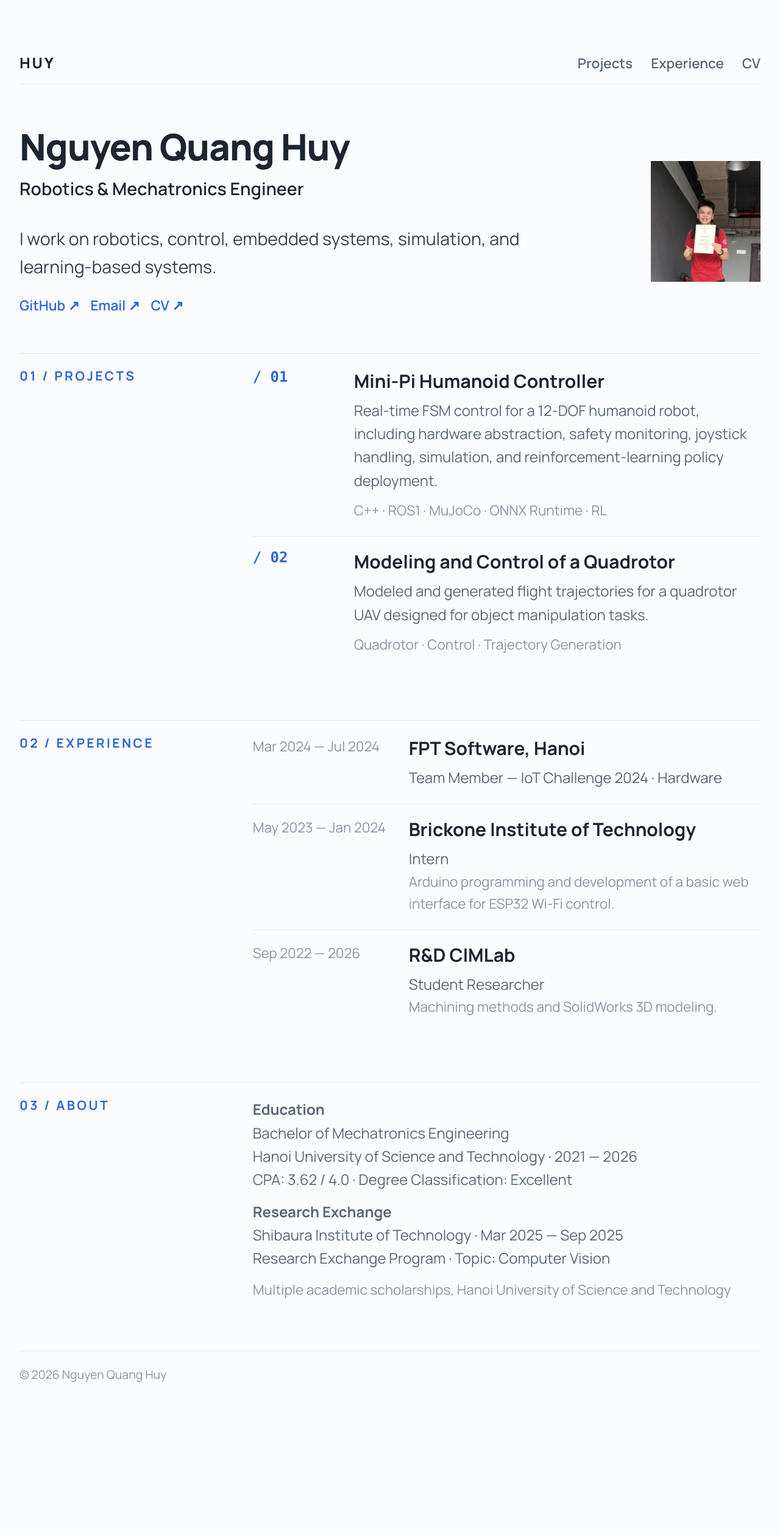
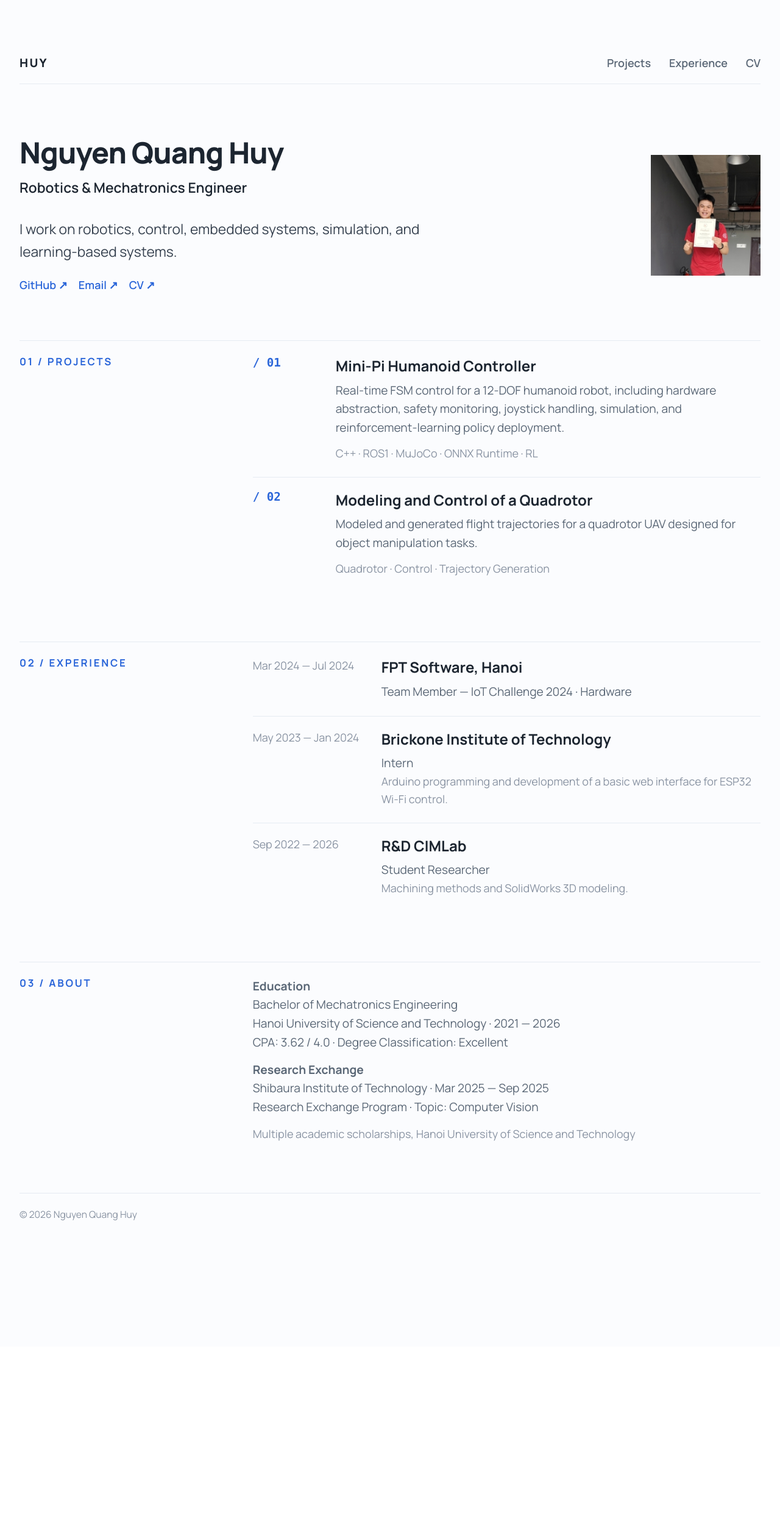
Before and after one commit to huynq03/huynq03.github.io, a Jekyll site: the page built from _pages/about.md, in a window 1280 px wide. Shown: the whole page at 61% size. Built offline with Jekyll 4.4.1, drawn with Linux system fonts in a browser that asks for light colours; after the commit the page ends 2208 px from its top, so only the background shows below that.

Commit message:
reduce portfolio font sizes to 80%

```diff
--- a/assets/css/main.scss
+++ b/assets/css/main.scss
@@ -48,7 +48,7 @@ h1, h2, h3, h4, h5, h6 { font-family: inherit; }
 
 /* One-page portfolio */
 .portfolio-site {
-  background: #fbfcfe; color: #1c2530; font: 24px/1.6 'Manrope', system-ui, sans-serif; -webkit-font-smoothing: antialiased;
+  background: #fbfcfe; color: #1c2530; font: 19.2px/1.6 'Manrope', system-ui, sans-serif; -webkit-font-smoothing: antialiased;
   margin: 0;
   *, *::before, *::after { box-sizing: border-box; }
   a { color: inherit; text-decoration: none; }
@@ -60,36 +60,36 @@ h1, h2, h3, h4, h5, h6 { font-family: inherit; }
 .portfolio-header {
   min-height: 68px; display: flex; align-items: center; justify-content: space-between;
   gap: 20px; border-bottom: 1px solid #e6ebf2;
-  nav { display: flex; flex-wrap: wrap; gap: 10px 30px; font-size: 22.5px; font-weight: 600; color: #5a6776; }
+  nav { display: flex; flex-wrap: wrap; gap: 10px 30px; font-size: 18px; font-weight: 600; color: #5a6776; }
 }
-.portfolio-brand { font-size: 24px; font-weight: 800; letter-spacing: .12em; }
+.portfolio-brand { font-size: 19.2px; font-weight: 800; letter-spacing: .12em; }
 .portfolio-hero {
   min-height: 420px; padding: 70px 0 60px;
   display: grid; grid-template-columns: minmax(0, 1fr) 180px; align-items: center; gap: 60px;
-  h1 { font-size: clamp(45px, 9vw, 60px); line-height: 1.08; letter-spacing: -.02em; font-weight: 800; margin-bottom: 14px; }
-  .portfolio-intro > p:not(.portfolio-role) { max-width: 870px; font-size: 28.5px; line-height: 1.6; margin: 32px 0 22px; color: #36414f; }
+  h1 { font-size: clamp(36px, 7.2vw, 48px); line-height: 1.08; letter-spacing: -.02em; font-weight: 800; margin-bottom: 14px; }
+  .portfolio-intro > p:not(.portfolio-role) { max-width: 700px; font-size: 22.8px; line-height: 1.6; margin: 32px 0 22px; color: #36414f; }
 }
-.portfolio-role { color: #1c2530; font-size: 28.5px; font-weight: 600; }
+.portfolio-role { color: #1c2530; font-size: 22.8px; font-weight: 600; }
 .portfolio-portrait { display: block; width: 180px; height: auto; }
-.portfolio-links { display: flex; flex-wrap: wrap; gap: 18px; font-size: 22.5px; font-weight: 600; color: #2b66d9; }
+.portfolio-links { display: flex; flex-wrap: wrap; gap: 18px; font-size: 18px; font-weight: 600; color: #2b66d9; }
 .portfolio-section {
   border-top: 1px solid #e6ebf2; padding: 24px 0 82px;
   display: grid; grid-template-columns: 29% 1fr; gap: 30px; scroll-margin-top: 30px;
-  h2 { margin: 0; font-size: 21px; font-weight: 700; letter-spacing: .16em; text-transform: uppercase; color: #2b66d9; }
-  h3 { font-size: 30px; line-height: 1.4; font-weight: 700; margin-bottom: 8px; color: #1c2530; }
-  p { max-width: 915px; margin-bottom: 0; font-size: 24px; color: #5a6776; }
+  h2 { margin: 0; font-size: 16.8px; font-weight: 700; letter-spacing: .16em; text-transform: uppercase; color: #2b66d9; }
+  h3 { font-size: 24px; line-height: 1.4; font-weight: 700; margin-bottom: 8px; color: #1c2530; }
+  p { max-width: 730px; margin-bottom: 0; font-size: 19.2px; color: #5a6776; }
 }
 .portfolio-project, .portfolio-experience {
-  display: grid; grid-template-columns: 150px 1fr; gap: 16px;
+  display: grid; grid-template-columns: 120px 1fr; gap: 16px;
   padding: 20px 0 24px; border-top: 1px solid #e6ebf2;
   &:first-child { border-top: 0; padding-top: 0; }
 }
-.portfolio-index { color: #2b66d9; font: 700 24px ui-monospace, Menlo, monospace; }
-.portfolio-section .portfolio-muted, .portfolio-muted { color: #8a94a3; font-size: 22.5px; }
+.portfolio-index { color: #2b66d9; font: 700 19.2px ui-monospace, Menlo, monospace; }
+.portfolio-section .portfolio-muted, .portfolio-muted { color: #8a94a3; font-size: 18px; }
 .portfolio-project .portfolio-muted { margin-top: 12px; }
-.portfolio-experience { grid-template-columns: 240px 1fr; }
+.portfolio-experience { grid-template-columns: 195px 1fr; }
 .portfolio-about p + p { margin-top: 14px; }
-.portfolio-footer { border-top: 1px solid #e6ebf2; padding: 22px 0 32px; color: #8a94a3; font-size: 19.5px; }
+.portfolio-footer { border-top: 1px solid #e6ebf2; padding: 22px 0 32px; color: #8a94a3; font-size: 15.6px; }
 @media (max-width: 800px) {
   .portfolio-hero { grid-template-columns: minmax(0, 1fr) 150px; gap: 30px; }
   .portfolio-portrait { width: 150px; }
@@ -98,13 +98,13 @@ h1, h2, h3, h4, h5, h6 { font-family: inherit; }
 @media (max-width: 520px) {
   .portfolio-container { width: min(100% - 36px, 1320px); }
   .portfolio-header { min-height: 0; align-items: start; flex-direction: column; gap: 8px; padding-block: 15px; }
-  .portfolio-header nav { width: 100%; justify-content: space-between; gap: 8px; font-size: clamp(18px, 4.5vw, 22.5px); }
-  .portfolio-site { font-size: 22.5px; }
+  .portfolio-header nav { width: 100%; justify-content: space-between; gap: 8px; font-size: clamp(14.4px, 3.6vw, 18px); }
+  .portfolio-site { font-size: 18px; }
   .portfolio-hero { min-height: 0; padding: 65px 0 55px; grid-template-columns: 1fr; gap: 30px; }
   .portfolio-portrait { width: 130px; }
-  .portfolio-hero h1 { font-size: clamp(42px, 12vw, 51px); }
-  .portfolio-hero .portfolio-intro > p:not(.portfolio-role) { font-size: 25.5px; margin-top: 28px; }
+  .portfolio-hero h1 { font-size: clamp(33.6px, 9.6vw, 40.8px); }
+  .portfolio-hero .portfolio-intro > p:not(.portfolio-role) { font-size: 20.4px; margin-top: 28px; }
   .portfolio-section { padding-bottom: 70px; }
-  .portfolio-section h3 { font-size: 28.5px; }
+  .portfolio-section h3 { font-size: 22.8px; }
   .portfolio-project, .portfolio-experience { grid-template-columns: 1fr; gap: 6px; }
 }
```
